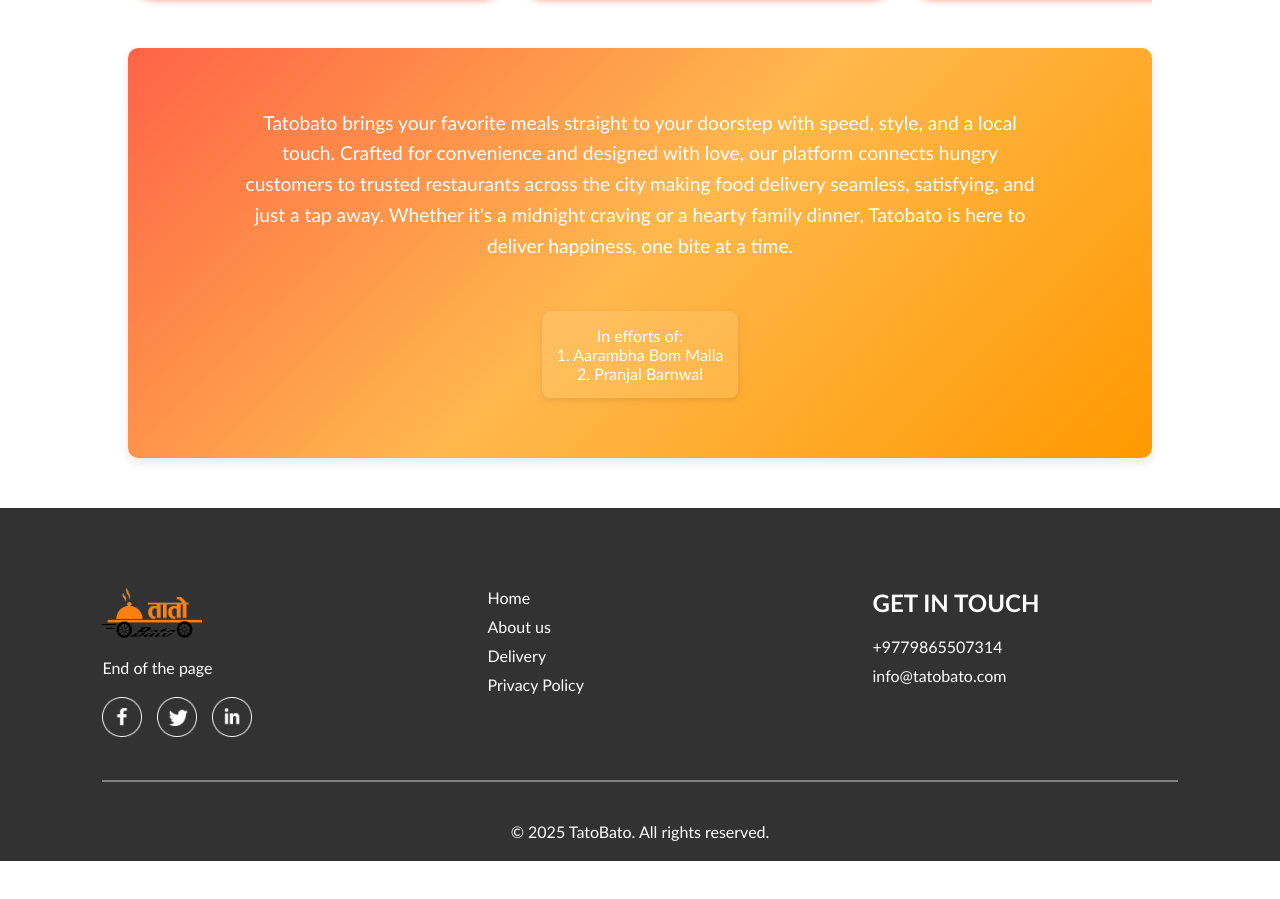
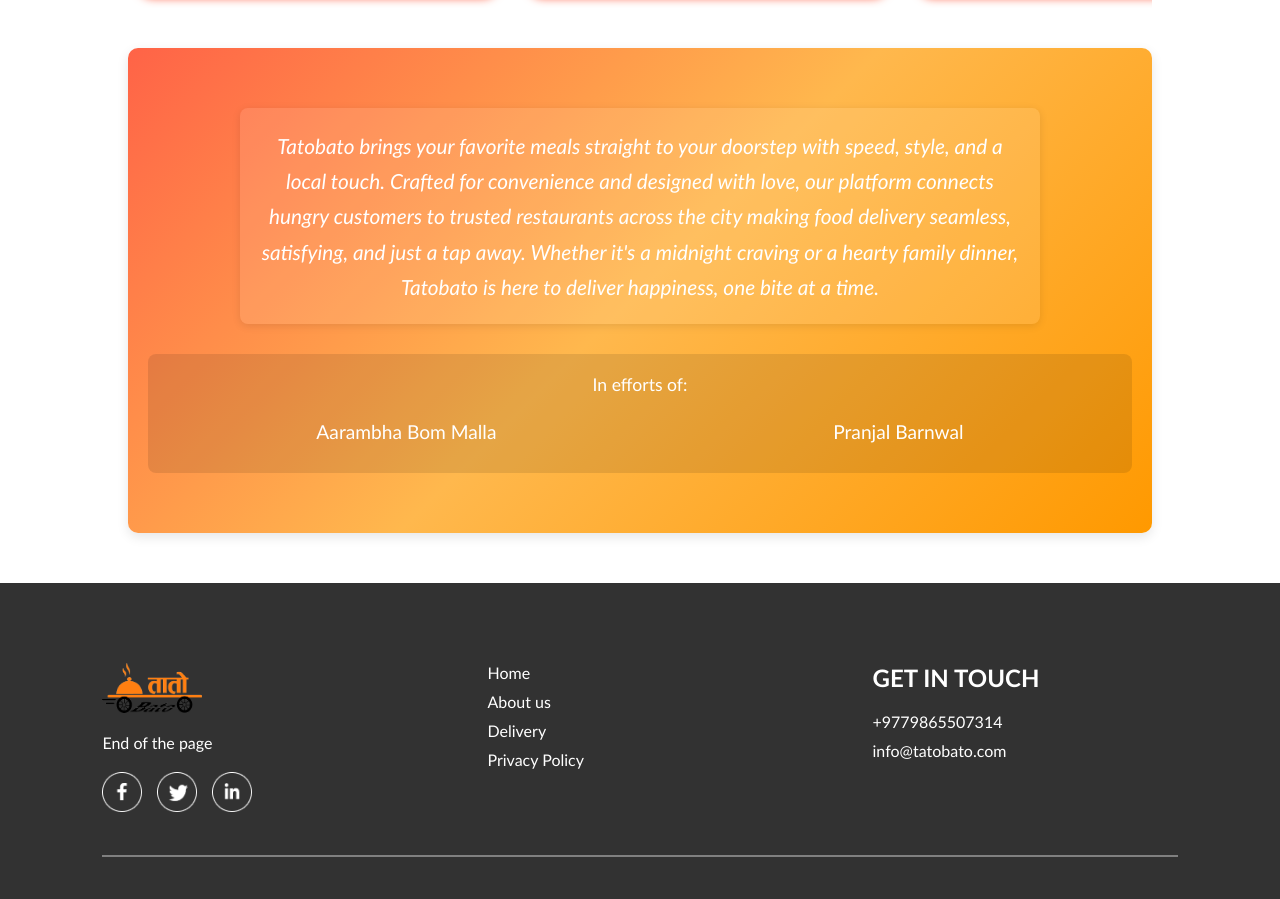
Before and after one commit to Aarambha-Malla213/TatoBato---A-food-delivery-site, a React (Vite) app in the folder Frontend/: page / in a window 1280 px wide. Shown: the part 1438-2337 px from the top of the page. Before the commit the page ends 2299 px from the top, so only its background shows below. Built offline with nearby package versions, Linux system fonts and the light colour scheme.

Commit message:
Modification in about us section

```diff
--- a/Frontend/src/components/About Us/AboutUs.css
+++ b/Frontend/src/components/About Us/AboutUs.css
@@ -10,24 +10,52 @@
 }
 
 .about-us .description {
-  font-size: 1.2rem;
-  line-height: 1.6;
-  margin-bottom: 20px;
+  font-size: 1.3rem;
+  line-height: 1.7;
+  margin-bottom: 30px;
   font-weight: 400;
   max-width: 800px;
   margin-left: auto;
   margin-right: auto;
+  padding: 20px;
+  background: rgba(255, 255, 255, 0.1);
+  border-radius: 8px;
+  box-shadow: 0 2px 8px rgba(0, 0, 0, 0.1);
+  font-style: italic;
 }
 
 .about-us .credit {
-  font-size: 1rem;
-  font-weight: 300;
+  width: 100%;
   margin-top: 30px;
-  background: rgba(255, 255, 255, 0.1);
-  padding: 15px;
+  padding: 20px 0;
+  background: rgba(0, 0, 0, 0.1);
   border-radius: 8px;
-  display: inline-block;
-  box-shadow: 0 2px 6px rgba(0, 0, 0, 0.1);
+}
+
+.about-us .credit p {
+  font-size: 1.1rem;
+  font-weight: 400;
+  margin-bottom: 15px;
+}
+
+.about-us .names {
+  display: flex;
+  justify-content: space-around;
+  align-items: center;
+}
+
+.about-us .names span {
+  cursor: pointer;
+  font-size: 1.2rem;
+  font-weight: 500;
+  padding: 10px 20px;
+  border-radius: 5px;
+  transition: background 0.3s, transform 0.3s;
+}
+
+.about-us .names span:hover {
+  background: rgba(255, 255, 255, 0.2);
+  transform: scale(1.05);
 }
 
 @media (max-width: 768px) {
--- a/Frontend/src/components/About Us/AboutUs.jsx
+++ b/Frontend/src/components/About Us/AboutUs.jsx
@@ -9,10 +9,20 @@
         speed, style, and a local touch. Crafted for convenience and designed
         with love, our platform connects hungry customers to trusted restaurants
         across the city making food delivery seamless, satisfying, and just a
-        tap away.  Whether it's a midnight craving or a hearty family dinner,
+        tap away. Whether it's a midnight craving or a hearty family dinner,
         Tatobato is here to deliver happiness, one bite at a time.
       </p>
-      <p className="credit">In efforts of:<br />1. Aarambha Bom Malla <br />2. Pranjal Barnwal</p>
+      <div className="credit">
+        <p>In efforts of:</p>
+        <div className="names">
+          <span onClick={() => window.open("https://www.facebook.com/aarambha.malla", "_blank")}>
+            Aarambha Bom Malla
+          </span>
+          <span onClick={() => window.open("https://www.facebook.com/pranjal.barnwal.39", "_blank")}>
+            Pranjal Barnwal
+          </span>
+        </div>
+      </div>
     </div>
   );
 };
```
